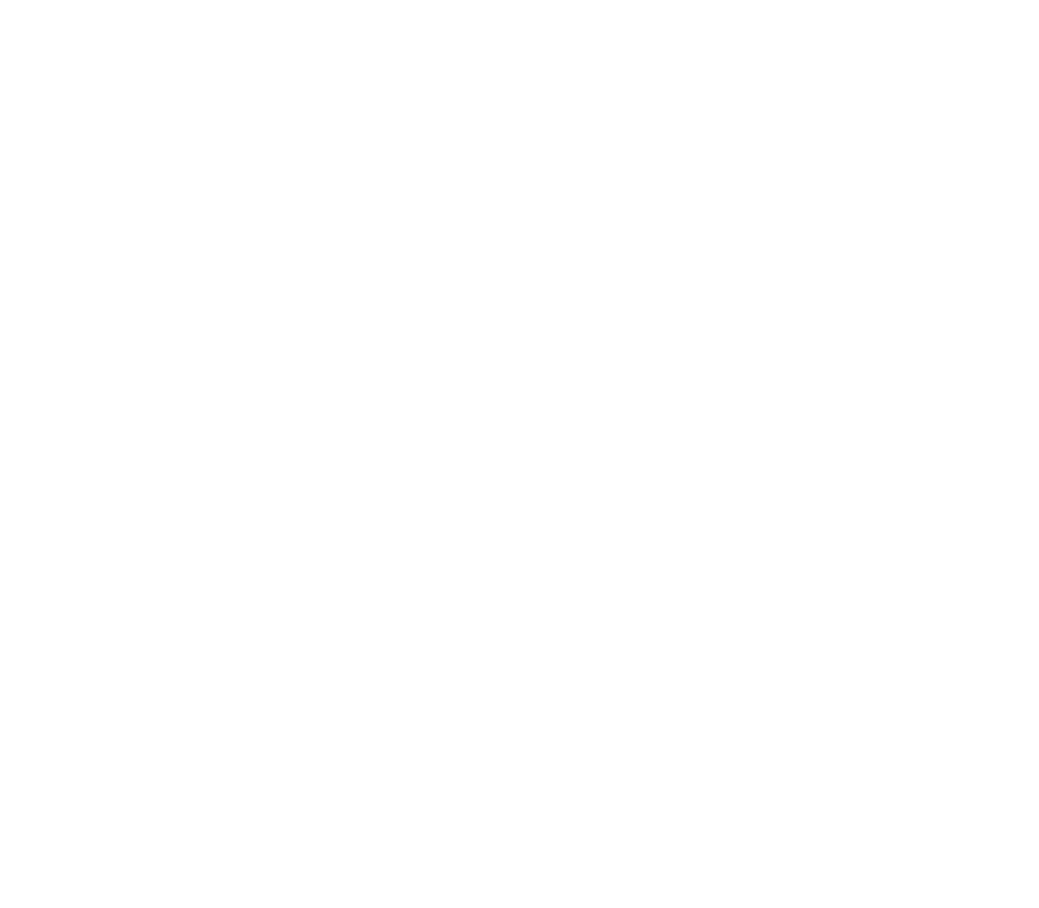
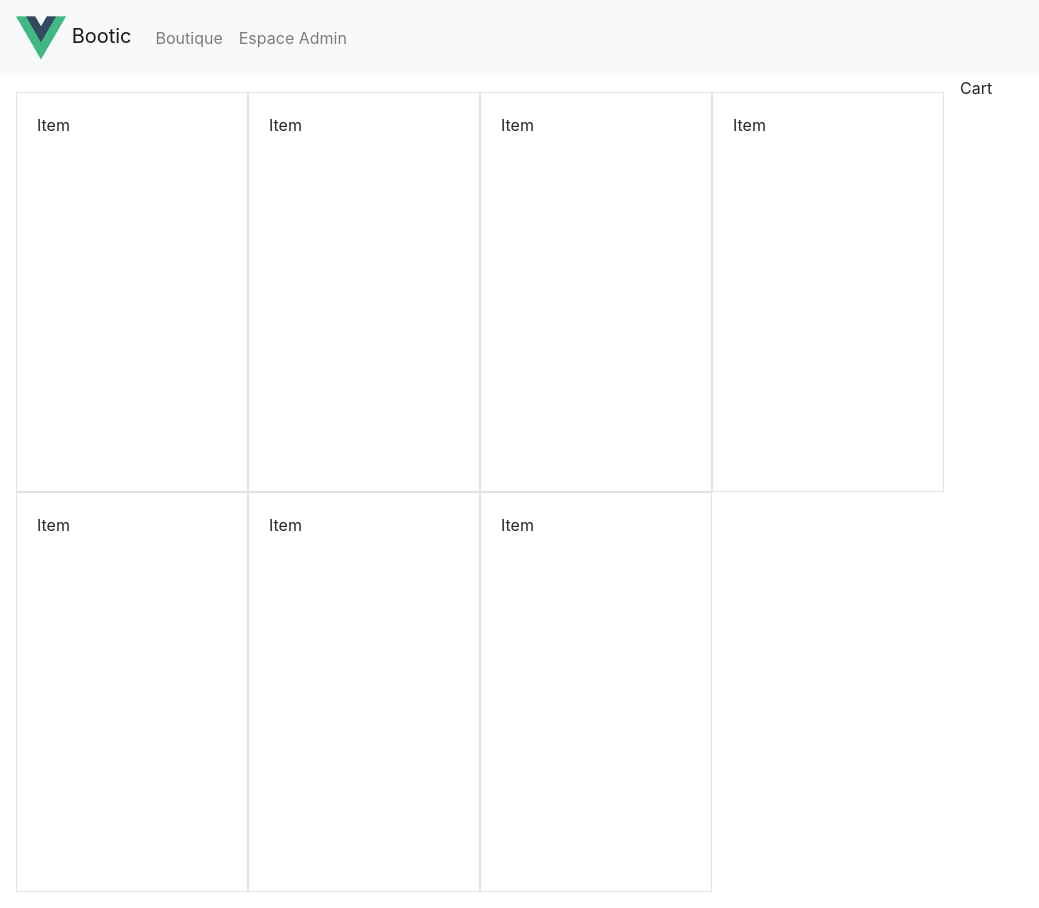
Before and after one commit to Aurel-dev/LeafMarket, a Vue app: page / in a window 1280 px wide. Shown: the whole page, without its empty margins (0-1039 px from the left). Before the commit the page ends 800 px from the top, so only its background shows below. Built offline with nearby package versions, Linux system fonts and the light colour scheme.

Commit message:
shopcart

```diff
--- a/src/App.vue
+++ b/src/App.vue
@@ -1,15 +1,25 @@
 <template>
   <div id="app">
-
+    <the-header></the-header>
+    <div class="d-flex flex-row">
+      <shop class="w-75"></shop>
+      <cart class="w-25"></cart>
+    </div>
   </div>
 </template>
 
 <script>
+import TheHeader from './components/TheHeader.vue'
+import Shop from './components/Shop/Shop.vue';
+import Cart from './components/Cart/Cart.vue';
+
 
 export default {
   name: 'app',
   components: {
-
+    TheHeader,
+    Shop,
+    Cart
   }
 }
 </script>
--- a/src/components/Cart/Cart.vue
+++ b/src/components/Cart/Cart.vue
@@ -1,6 +1,6 @@
 <template>
   <div>
-
+    Cart
   </div>
 </template>
 
--- a/src/components/Shop/Shop.vue
+++ b/src/components/Shop/Shop.vue
@@ -1,13 +1,15 @@
 <template>
-  <div>
-
-  </div>
+    <shop-products-list class="p-3"></shop-products-list>
 </template>
 
 <script>
+import ShopProductsList from './ShopProductsList.vue';
+
 
 export default {
-
+    components: {
+        ShopProductsList
+    }
 }
 </script>
 
--- a/src/components/Shop/ShopProductItem.vue
+++ b/src/components/Shop/ShopProductItem.vue
@@ -1,6 +1,6 @@
 <template>
-  <div>
-
+  <div class="w-25 border product-container">
+    Item
   </div>
 </template>
 
@@ -12,5 +12,8 @@
 </script>
 
 <style>
-
+.product-container {
+    height: 400px;
+    padding: 20px;
+}
 </style>
--- a/src/components/Shop/ShopProductsList.vue
+++ b/src/components/Shop/ShopProductsList.vue
@@ -1,13 +1,22 @@
 <template>
-  <div>
-
+  <div class="d-flex flex-row flex-wrap">
+    <shop-product-item></shop-product-item>
+    <shop-product-item></shop-product-item>
+    <shop-product-item></shop-product-item>
+    <shop-product-item></shop-product-item>
+    <shop-product-item></shop-product-item>
+    <shop-product-item></shop-product-item>
+    <shop-product-item></shop-product-item>
   </div>
 </template>
 
 <script>
+import ShopProductItem from './ShopProductItem.vue';
 
 export default {
-
+    components: {
+        ShopProductItem
+    }
 }
 </script>
 
--- /dev/null
+++ b/src/components/TheHeader.vue
@@ -0,0 +1,32 @@
+<template>
+  <nav class="navbar navbar-expand-lg navbar-light bg-light">
+    <a class="navbar-brand">
+      <img src="../assets/logo.png" width="50" height="50" />
+      Bootic
+    </a>
+    <button class="navbar-toggler">
+      <span class="navbar-toggle-icon"></span>
+    </button>
+    <div class="collapse navbar-collapse">
+      <ul class="navbar-nav">
+        <li class="nav-item">
+          <a class="nav-link" href="#">Boutique</a>
+        </li>
+        <li class="nav-item">
+          <a class="nav-link" href="#">Espace Admin</a>
+        </li>
+      </ul>
+    </div>
+  </nav>
+</template>
+
+
+<script>
+export default {
+
+}
+</script>
+
+<style>
+
+</style>
```
Also changed, not shown: src/components/Header.vue (deleted).
